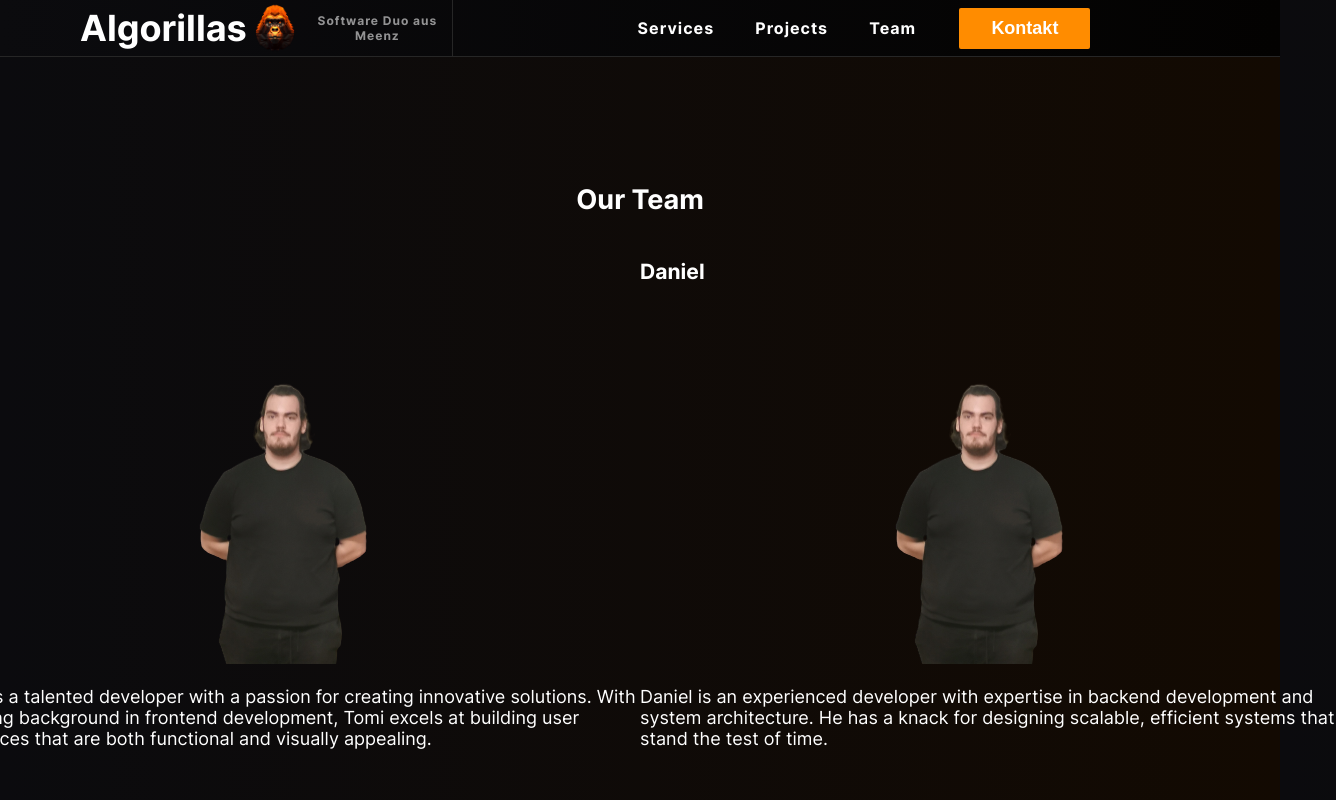
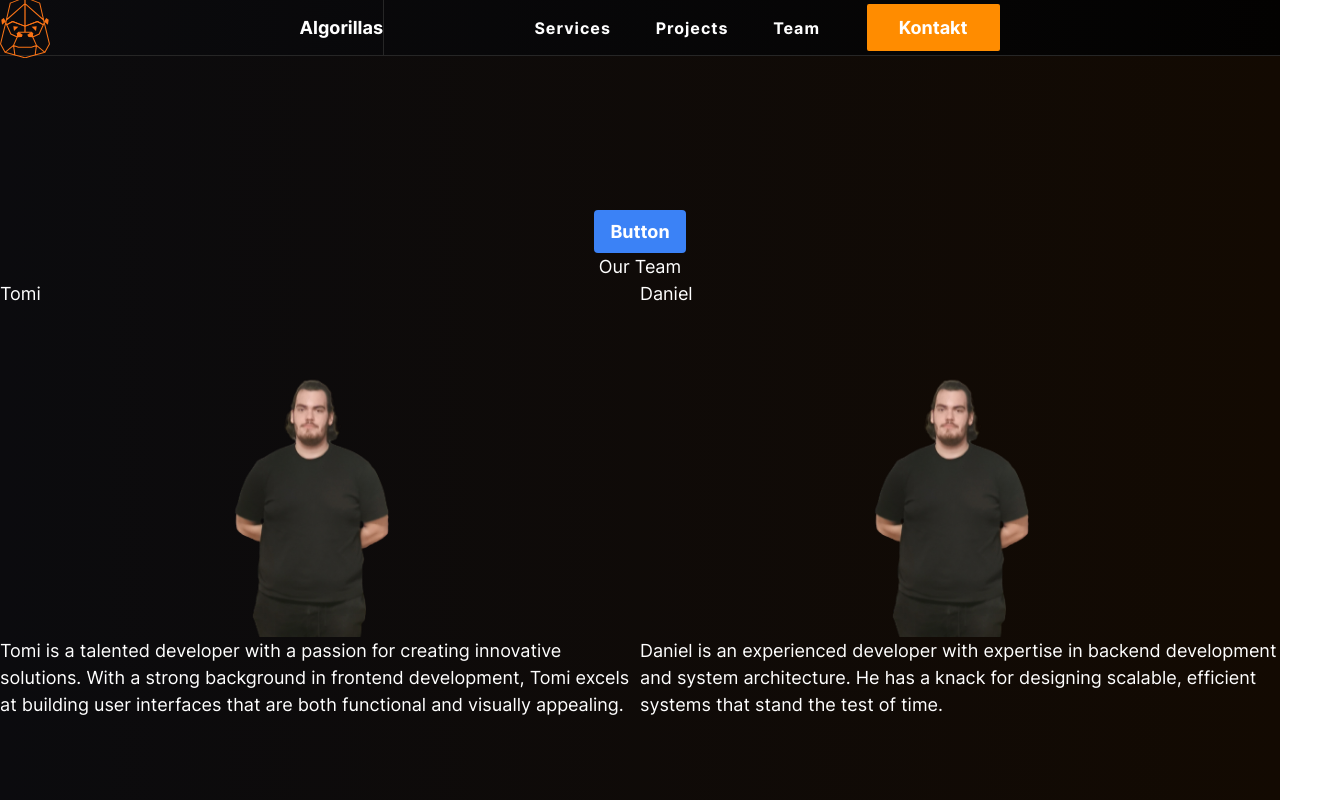
Before and after one commit to DnlPinguin/Algorillas, a Vue app: page /team in a window 1280 px wide. Shown: the top 800 px of the page, 1336 px wide, since content can reach past the window. Built offline with nearby package versions, Linux system fonts and the light colour scheme.

Commit message:
added changes

```diff
--- a/package.json
+++ b/package.json
@@ -18,10 +18,13 @@
     "@vue/cli-plugin-babel": "~5.0.0",
     "@vue/cli-plugin-eslint": "~5.0.0",
     "@vue/cli-service": "~5.0.0",
+    "autoprefixer": "^10.4.14",
     "eslint": "^7.32.0",
     "eslint-plugin-vue": "^8.0.3",
+    "postcss": "^8.4.24",
     "sass": "^1.60.0",
-    "sass-loader": "^13.2.2"
+    "sass-loader": "^13.2.2",
+    "tailwindcss": "^3.3.2"
   },
   "eslintConfig": {
     "root": true,
--- /dev/null
+++ b/postcss.config.js
@@ -0,0 +1,6 @@
+module.exports = {
+  plugins: {
+    tailwindcss: {},
+    autoprefixer: {},
+  },
+}
--- a/src/components/NavBar/NavigationHeader.vue
+++ b/src/components/NavBar/NavigationHeader.vue
@@ -1,11 +1,28 @@
 <template>
     <header>
+
+
         <BurgerToggle @toggled="toggle" :open="menuOpen" class="burger-button" />
         <ul v-on:click="closeMenu" class="desktop">
             <ul class="logo-container">
+                <div class="container algorillas-logo">
+                    <div class="wrapper">
+                        <div class="animation-container">
+                            <svg xmlns="http://www.w3.org/2000/svg" xmlns:xlink="http://www.w3.org/1999/xlink" id="interactive_logo_animation" fill="none" version="1.1" viewBox="0 0 628 770">
+                            <path id="nose_left" fill="#f97316" d="m230 438-17 17.502v45.5l10 5 51-5 11-26.5z"/>
+                            <path id="nose_right" fill="#f97316" d="m400 438 15 17.502v45.5l-10 5-47-5-15-26.5z"/>
+                            <path id="structure" stroke="#f97316" stroke-linecap="round" stroke-width="13" d="m 318,763 l 74.23647,-20.52065 l 48.76353,-13.47935 m -130,34 l -75.35923,-20.76829 l -51.64077,-14.23171 m 3,1 l -123,-34 m 123,34 l -17.33635,-121 m 62.33635,22 l -62.33635,-22 m 224.33635,-164 h -158 m 75,-78 l -153,-59 m -84,20 l 62,138 m 81,38 l -81,-38 m 81,38 l -47.33635,105 m -105.66365,87 l 105.66365,-87 m -105.66365,87 l -57,-105 m 73,-301 l -73,301 m 299,-501 l -226,200 m 49,-212 l -49,212 m 226,-281 l -177,69 m 186.5,-75.6107308 l 2e-5,436.6107308 m 125.49998,291 l 123,-34 m -170,-65 h -162 m 85,-264 l 153,-59 m 72,40 l -72,-40 m 84,20 l -62,138 m -81,38 l 81,-38 m -81,38 l 47.33635,105 m 0,0 l -64.33635,22 m 170,65 l -105.66365,-87 m 0,0 l -17.33635,121 m 123,-34 l 57,-105 m -73,-301 l 73,301 m -299,-501 l 226,200 m -49,-212 l 49,212 m -226,-281 l 177,69 m -186.5,-75.6107308 v 436.6107308 m -154.5,-131 l -72,40"/>
+                            <path id="eye_left" fill="#f97316" d="m167 366 8.875 61 54.625-52-63.5-9Z"/>
+                            <path id="eye_right" fill="#f97316" d="m461 366-8.875 61-54.625-52 63.5-9Z"/>
+                            <path id="eyebrow_left" fill="none" stroke="#f97316" stroke-linecap="round" stroke-linejoin="round" stroke-width="13" d="m 86,347 l 72,-40 l 153,59"/>
+                            <path id="eyebrow_right" fill="none" stroke="#f97316" stroke-linecap="round" stroke-linejoin="round" stroke-width="13" d="m 542,347 l -72,-40 l -153,59"/>
+                            <path id="ear_left" fill="#f97316" d="m47 263-30.5 22 9.5 63.5 48.5-42L47 263Z"/>
+                            <path id="ear_right" fill="#f97316" d="m581 263 30.5 22-9.5 63.5-48.5-42L581 263Z"/>
+                            </svg>
+                        </div>
+                    </div>
+                </div>
                 <h1>Algorillas</h1>
-                <img src="@/assets/images/GorillaFace.png" alt="Logo" class="logo">
-                <p>Software Duo aus Meenz</p>
             </ul>
             <ul class="navigation-button-group">
                 <li>
@@ -22,8 +39,10 @@
                 <li>
                     <SmoothScrollButton class="contact-button" targetId="contact-section" :label="text[language].contact">
                     </SmoothScrollButton>
+
                 </li>
             </ul>
+
 
         </ul>
         <SideBar class="side-bar" :open="menuOpen">
@@ -216,4 +235,8 @@ img {
         margin-left: 90%;
     }
 }
+
+.algorillas-logo {
+    width: 50px;
+}
 </style>
--- /dev/null
+++ b/src/index.css
@@ -0,0 +1,3 @@
+@tailwind base;
+@tailwind components;
+@tailwind utilities;
--- a/src/main.js
+++ b/src/main.js
@@ -2,6 +2,7 @@ import { createApp } from 'vue'
 import App from './App.vue'
 import router from './router/router.js';
 import '@/assets/fonts/inter-font.scss';
+import './index.css'
 
 
 createApp(App).use(router).mount('#app');
--- a/src/views/TeamPage.vue
+++ b/src/views/TeamPage.vue
@@ -3,6 +3,11 @@
 
 <template>
     <div id="team-section" class="section">
+
+        <button class="bg-blue-500 hover:bg-blue-700 text-white font-bold py-2 px-4 rounded">
+        Button
+        </button>
+
         <h2>Our Team</h2>
         <div class="team-container">
             <div v-for="(team, index) in teamMembers" v-bind:key="'t-member-' + index" class="team-member">
--- /dev/null
+++ b/tailwind.config.js
@@ -0,0 +1,8 @@
+/** @type {import('tailwindcss').Config} */
+module.exports = {
+  content: ["./index.html", "./src/**/*.{vue,js,ts,jsx,tsx}", ],
+  theme: {
+      extend: {},
+  },
+  plugins: [],
+}
```
Also changed, not shown: docker-compose.yml (deleted, +0 -9 lines), 1 other file (tests, documents, lock files or other folders).
